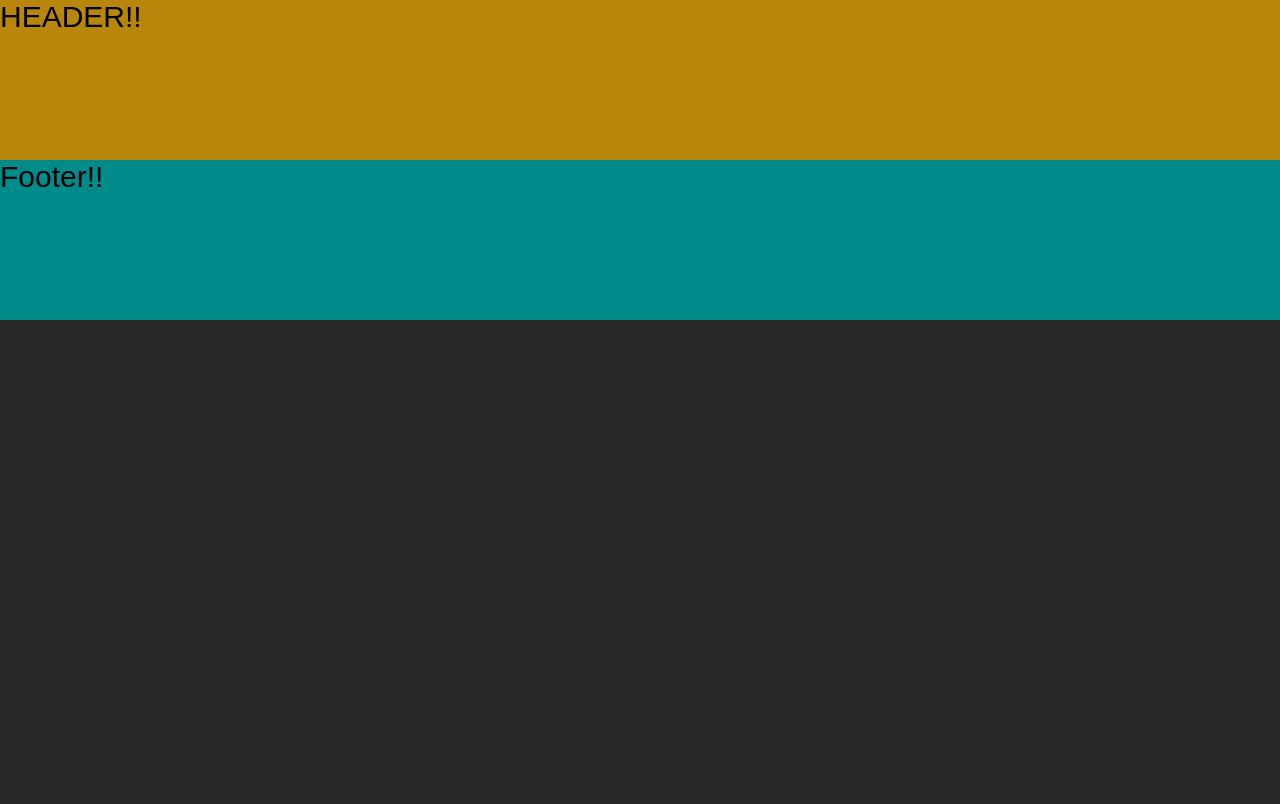
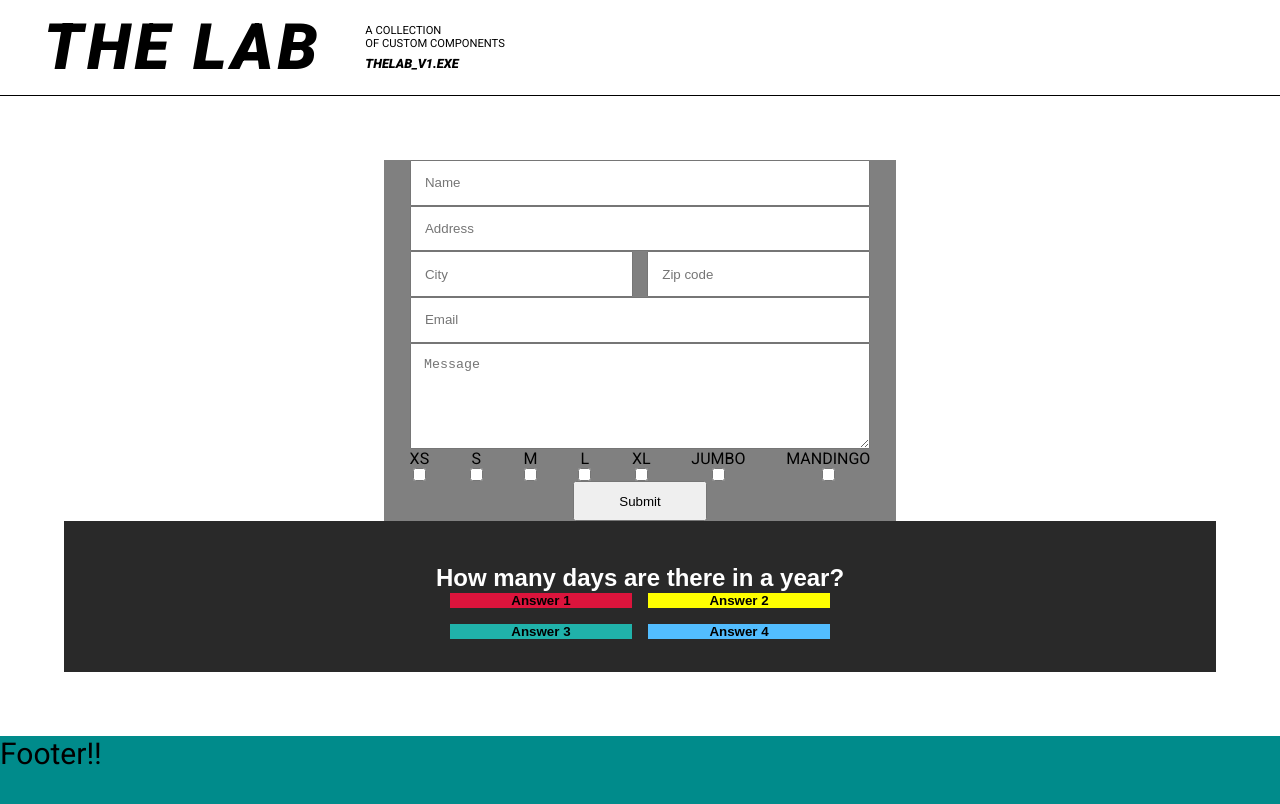
Before and after one commit to foxy773/tema-oppg4, a Vue app: page / in a window 1280 px wide. Before the commit this address had no page. Shown: the top 804 px of the page. Built offline with nearby package versions, Linux system fonts and the light colour scheme.

Commit message:
:lipstick: Updating header & home component structure and design.

```diff
--- a/src/app/App.vue
+++ b/src/app/App.vue
@@ -20,6 +20,7 @@ export default {
 
 <style>
     @import '../style/reset.css';
+    @import '../style/fonts.css';
     @import '../style/variables.css';
     @import '../style/style.css';
 </style>
--- a/src/components/Header.vue
+++ b/src/components/Header.vue
@@ -1,11 +1,58 @@
 <template>
-    <div class="header">HEADER!!</div>
+    <div class="header">
+        <div class="header__logowrapper">
+            <div class="header__logowrapper__logo">the lab</div>
+            <div class="header__logowrapper__subtext">
+                <div class="header__logowrapper__subtext__catchfrase">a collection <br> of custom components</div>
+                <div class="header__logowrapper__subtext__version">THELAB_V1.exe</div>
+            </div>
+        </div>
+    </div>
 </template>
 
 <style>
     .header  {
         font-size: 30px;
-        height: 20vh;
-        background:darkgoldenrod
+        height: 12vh;
+        background:white;
+        border-bottom: solid black 1px;
+        display: grid;
+        grid-template-columns: 3fr 1fr 1fr 1fr 1fr;
+
+    }
+
+    .header__logowrapper {
+        grid-row: 3fr;
+        height: 100%;
+        display: flex;
+        justify-content: space-evenly;
+        align-items: center;
+    }
+
+    .header__logowrapper__logo {
+        font-size: 8vh;
+        font-weight: 900;
+        font-style: italic;
+        letter-spacing: 4px;
+        text-transform: uppercase;
+    }
+
+    .header__logowrapper__subtext {
+        height: 60%;
+        display: flex;
+        flex-direction: column;
+        justify-content: space-evenly;
+    }
+
+    .header__logowrapper__subtext__catchfrase {
+        font-size: 0.7rem;
+        text-transform: uppercase;
+    }
+
+    .header__logowrapper__subtext__version {
+        font-weight: 900;
+        font-style: italic;
+        font-size: 0.8rem;
+        text-transform: uppercase;
     }
 </style>
--- a/src/components/QuizApp.vue
+++ b/src/components/QuizApp.vue
@@ -54,12 +54,9 @@ export default {
 
 
 <style>
-body {
+.quizContainer {
   background: rgb(41, 41, 41);
   font-family: Arial, Helvetica, sans-serif;
-}
-
-.quizContainer {
   display: flex;
   align-items: center;
   justify-content: center;
--- a/src/routes.js
+++ b/src/routes.js
@@ -1,5 +1,5 @@
 import Home from './views/Home.vue';
 
 export default [
-    {name: 'home', path: '/home', component: Home}
+    {name: 'home', path: '/', component: Home}
 ]
--- /dev/null
+++ b/src/style/fonts.css
@@ -0,0 +1 @@
+@import url("https://fonts.googleapis.com/css2?family=Roboto:ital,wght@0,100;0,300;0,400;0,500;0,700;0,900;1,100;1,300;1,400;1,500;1,700;1,900&display=swap");
--- a/src/style/style.css
+++ b/src/style/style.css
@@ -1 +1,4 @@
-/*My name Jeff*/
+body {
+   background: var(--background);
+   font-family: var(--font-family);
+}
--- a/src/style/variables.css
+++ b/src/style/variables.css
@@ -1,7 +1,7 @@
 :root {
-    --background: black;
-    --color: white;
+   --background: white;
+   --color: black;
 
-    --font-family: 'comic sans';
-    --font-size: 50px;
+   --font-family: "roboto";
+   --font-size: 12px;
 }
--- a/src/views/Home.vue
+++ b/src/views/Home.vue
@@ -19,6 +19,8 @@ export default {
 
 <style>
    .component-mount {
+      height: 80vh;
+      padding: 5vw;
       display: flex;
       flex-direction: column;
       justify-content: center;
```
Lines whose indentation alone changed are shown as unchanged.
